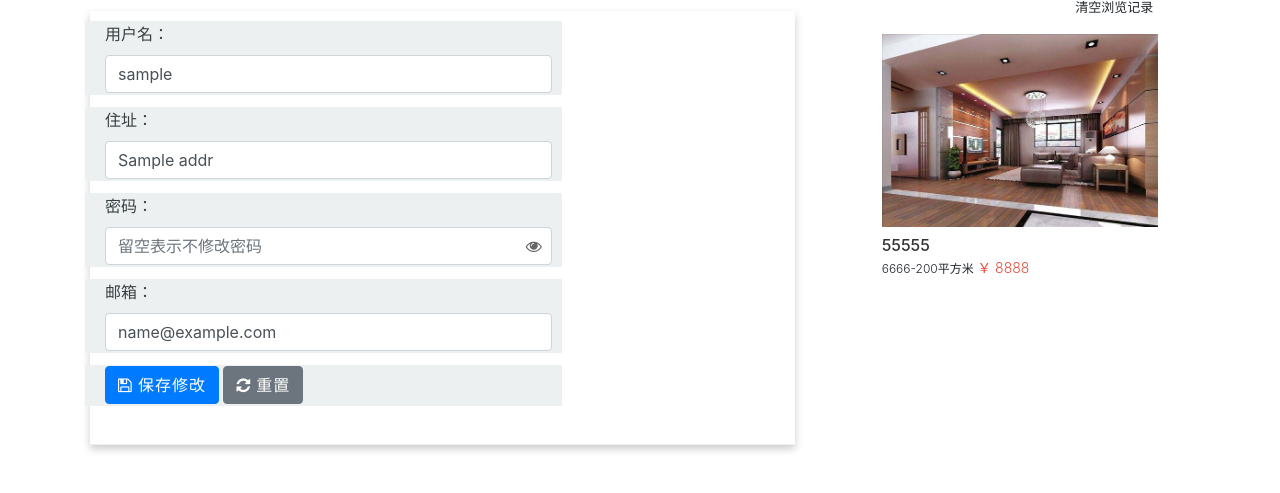
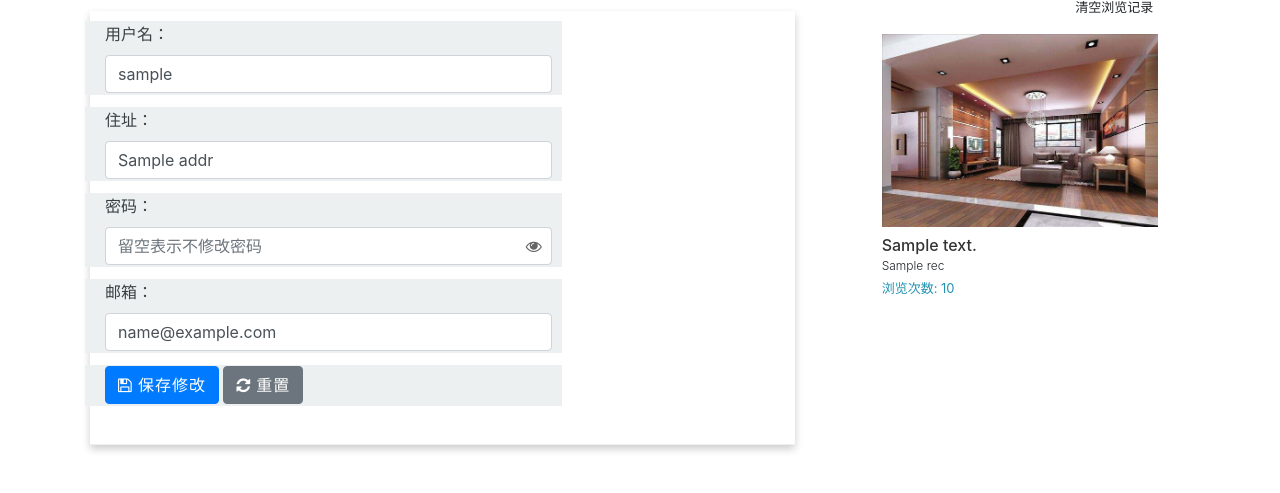
Before and after one commit to RemJJJ/Second-hand-housing, a Flask app: template templates/user.html in a window 1280 px wide. Shown: the part 171-664 px from the top of the page. Run offline with Flask 3, Linux system fonts and the light colour scheme; tables that the repository leaves empty hold one stand-in row (values such as "Sample post"); the template is opened without the code that fills it: values that come from a table or form of the project are taken from there, most other values are stand-ins (such as "Sample title", 1, 10 or a date in 2020); some libraries are stand-ins or nearby versions.

Commit message:
添加浏览房源热度+1以及用户浏览记录

```diff
--- a/static/js/user.js
+++ b/static/js/user.js
@@ -189,3 +189,24 @@ $('.collect_off').click(function(){
         }
     })
 })
+
+// 清空浏览记录
+$('#del').click(function(){
+    var confirmMsg = '确定要清空浏览记录吗？';
+    if(!confirm(confirmMsg)){
+        return;
+    }
+    $.ajax({
+        url: '/deletebrowserecord',
+        type: 'POST',
+        dataType: 'json',
+        success: function(response){
+            if(response.code === 1){
+                alert('清空浏览记录成功');
+                // 清空浏览记录
+                $('.browse-record-first-div').remove();
+                $('.no-browse-tip').show();
+            }
+        }
+    })
+})
--- a/templates/user.html
+++ b/templates/user.html
@@ -131,21 +131,27 @@
                         <span id="del">清空浏览记录</span>
                     </div>
                     <div style="overflow: scroll; height:680px;">
+                        {% if browse_records and browse_records|length > 0 %}
+                            {% for rec in browse_records %}
                             <div class="col-lg-10 col-md-10 mx-auto browse-record-first-div">
                                 <div class="course">
-                                <div><a href="/house"><img class='img-fluid img-box' src="/static/img/house-bg1.jpg"
-                                            alt=""></a>
-                                </div>
+                                    <div><a href="/house/{{ rec.house_id }}"><img class='img-fluid img-box' src="/static/img/house-bg1.jpg" alt=""></a></div>
                                     <div class="course-info">
                                         <span class="glyphicon glyphicon-map-marker"></span>
-                                    <span>55555</span>
+                                        <span>{{ rec.address or '暂无' }}</span>
                                     </div>
                                     <div class="course-info1">
-                                    <span>6666-200平方米</span>
-                                    <span class="price">￥&nbsp8888</span>
+                                        <span>{{ rec.title or '无标题' }}</span>
+                                    </div>
+                                    <div class="course-info2" style="color:#2193b0;font-size:13px;margin-top:2px;">
+                                        浏览次数: {{ rec.score or 1 }}
                                     </div>
                                 </div>
                             </div>
+                            {% endfor %}
+                        {% else %}
+                        <div class="no-browse-tip" style="color:#aaa;text-align:center;padding:40px 0;">暂无浏览记录</div>
+                        {% endif %}
                     </div>
                 </div>
             </div>
```
Also changed, not shown: page/detail.py (+24 -0 lines), page/user.py (+30 -2 lines). Lines whose indentation alone changed are shown as unchanged.
